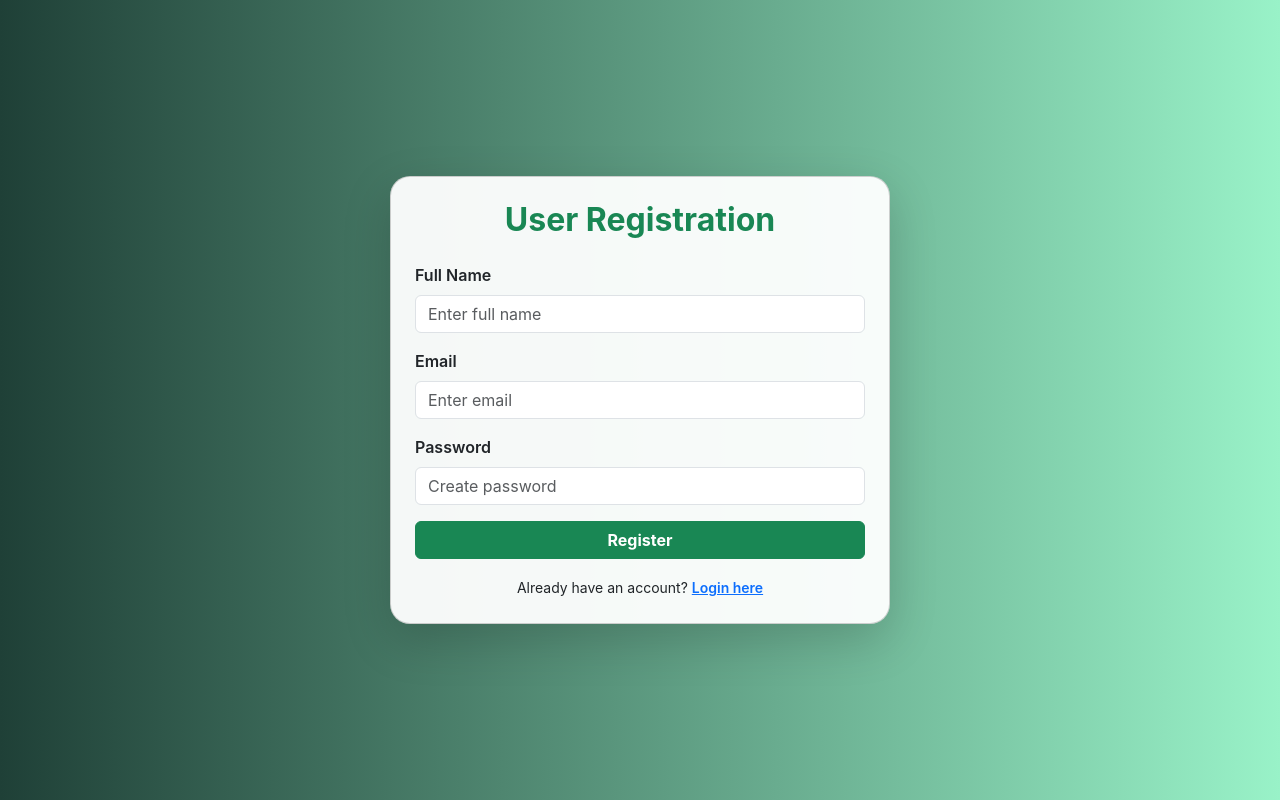
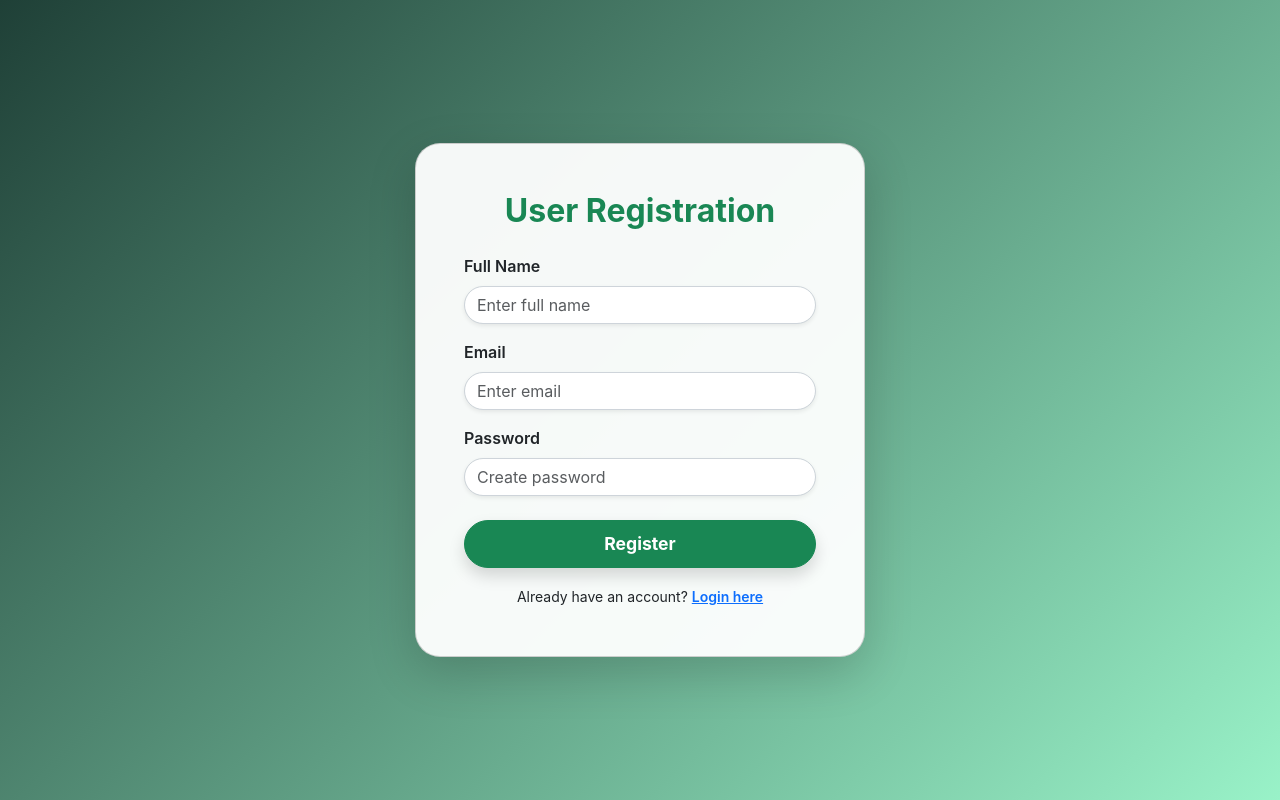
Before and after one commit to KOREADEVELOPERS/managementstudentreal, a React (Create React App) app: page /Register in a window 1280 px wide. Built offline with nearby package versions, Linux system fonts and the light colour scheme.

Commit message:
Update Registeredpage.jsx

```diff
--- a/src/COMPONENTS/Registeredpage.jsx
+++ b/src/COMPONENTS/Registeredpage.jsx
@@ -6,14 +6,10 @@ import { useNavigate } from "react-router-dom";
 
 const Registeredpage = () => {
   const navigate = useNavigate();
-  const [user, setUser] = useState({
-    name: "",
-    email: "",
-    password: "",
-  });
+  const [user, setUser] = useState({ name: "", email: "", password: "" });
 
   useEffect(() => {
-    AOS.init({ duration: 1000 });
+    AOS.init({ duration: 1200 });
   }, []);
 
   const handleChange = (e) => {
@@ -36,7 +32,7 @@ const Registeredpage = () => {
       if (response.ok) {
         alert("✅ User registered successfully! Please login.");
         setUser({ name: "", email: "", password: "" });
-        navigate("/login"); // always go to login page
+        navigate("/login");
       } else {
         const msg = await response.text();
         alert("❌ Registration failed: " + msg);
@@ -49,23 +45,21 @@ const Registeredpage = () => {
 
   return (
     <div
+      className="d-flex align-items-center justify-content-center"
       style={{
         minHeight: "100vh",
-        backgroundImage: "linear-gradient(to right, #1f4037, #99f2c8)",
-        display: "flex",
-        justifyContent: "center",
-        alignItems: "center",
+        background: "linear-gradient(135deg, #1f4037, #99f2c8)",
         padding: "20px",
       }}
     >
       <div
-        className="card p-4 shadow-lg"
+        className="card shadow-lg p-5"
         data-aos="fade-up"
         style={{
-          maxWidth: "500px",
+          maxWidth: "450px",
           width: "100%",
-          borderRadius: "20px",
-          background: "rgba(255, 255, 255, 0.95)",
+          borderRadius: "25px",
+          background: "rgba(255,255,255,0.95)",
         }}
       >
         <h2 className="text-center mb-4 text-success fw-bold">
@@ -77,12 +71,13 @@ const Registeredpage = () => {
             <label className="form-label fw-semibold">Full Name</label>
             <input
               type="text"
-              className="form-control"
+              className="form-control rounded-pill shadow-sm"
               name="name"
               value={user.name}
               onChange={handleChange}
               required
               placeholder="Enter full name"
+              style={{ border: "1px solid #ced4da" }}
             />
           </div>
 
@@ -90,29 +85,41 @@ const Registeredpage = () => {
             <label className="form-label fw-semibold">Email</label>
             <input
               type="email"
-              className="form-control"
+              className="form-control rounded-pill shadow-sm"
               name="email"
               value={user.email}
               onChange={handleChange}
               required
               placeholder="Enter email"
+              style={{ border: "1px solid #ced4da" }}
             />
           </div>
 
-          <div className="mb-3">
+          <div className="mb-4">
             <label className="form-label fw-semibold">Password</label>
             <input
               type="password"
-              className="form-control"
+              className="form-control rounded-pill shadow-sm"
               name="password"
               value={user.password}
               onChange={handleChange}
               required
               placeholder="Create password"
+              style={{ border: "1px solid #ced4da" }}
             />
           </div>
 
-          <button type="submit" className="btn btn-success w-100 fw-bold">
+          <button
+            type="submit"
+            className="btn btn-success w-100 fw-bold rounded-pill shadow"
+            style={{
+              padding: "10px 0",
+              fontSize: "1.1rem",
+              transition: "0.3s",
+            }}
+            onMouseOver={(e) => (e.target.style.opacity = 0.85)}
+            onMouseOut={(e) => (e.target.style.opacity = 1)}
+          >
             Register
           </button>
 
```
